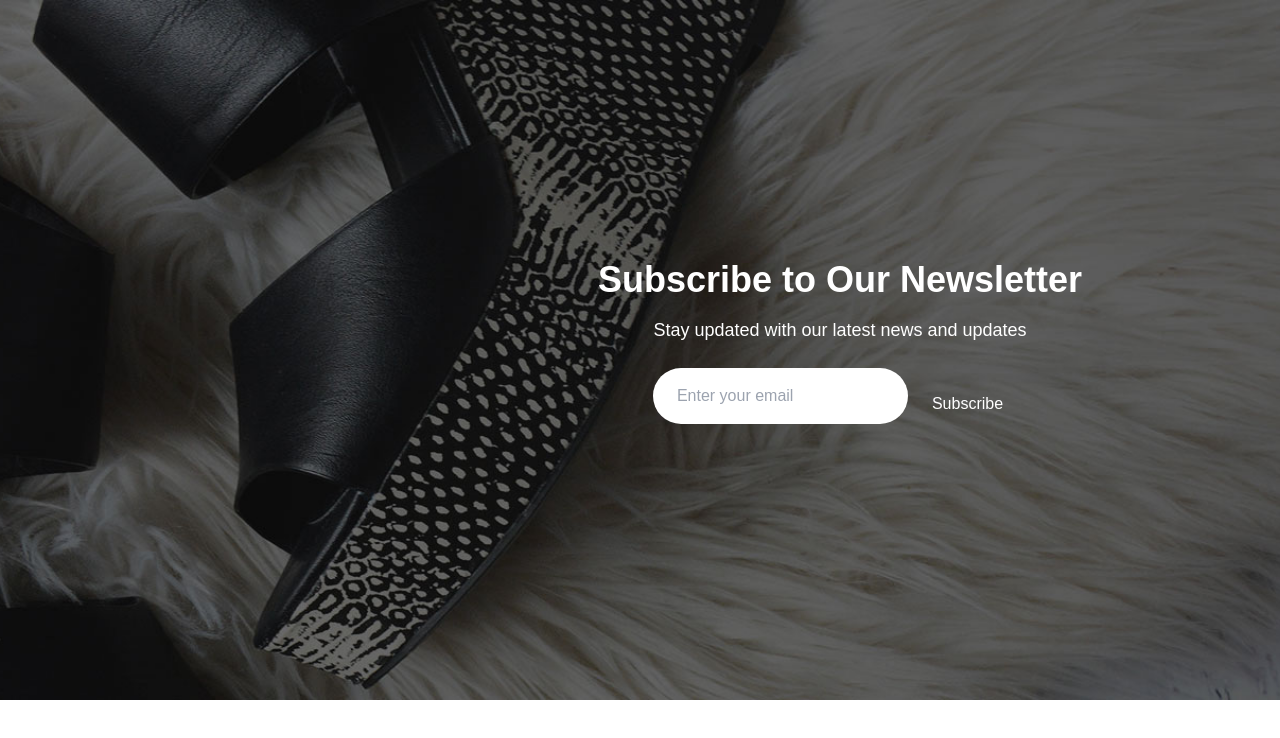
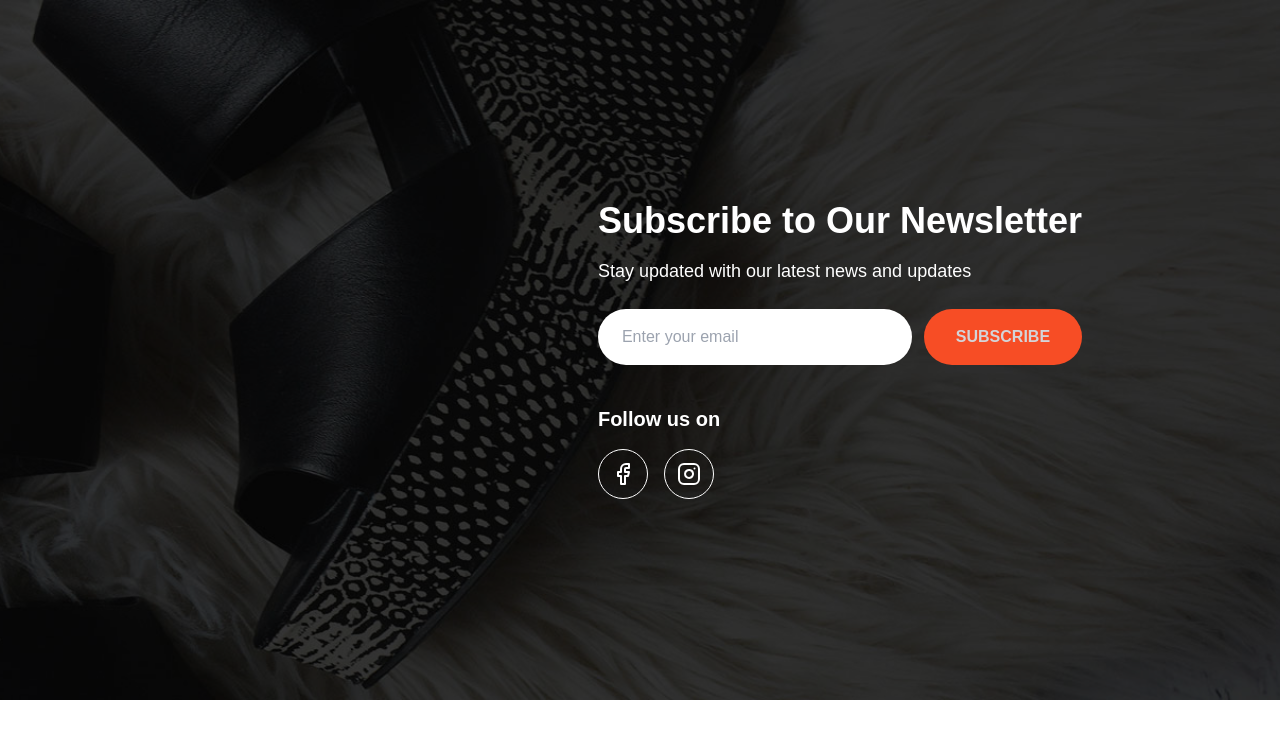
Before and after one commit to Apex10A/drip-republic, a Next.js app: page /Subscribe in a window 1280 px wide. Shown: the top 738 px of the page. Built offline with nearby package versions, Linux system fonts and the light colour scheme.

Commit message:
fix/newsletter page

```diff
--- a/src/app/(landing-page)/Subscribe/page.tsx
+++ b/src/app/(landing-page)/Subscribe/page.tsx
@@ -1,24 +1,36 @@
 import React from 'react';
+import { Facebook, Instagram } from 'lucide-react';
 
 const Page = () => {
   return (
     <div
-      className="relative min-h-[700px] bg-cover bg-center py-20 flex flex-col items-center justify-center text-center"
+      className="relative min-h-[700px] bg-cover bg-center py-20 flex flex-col items-center justify-center"
       style={{ backgroundImage: "url('/img_4.jpg')" }}
     >
-      <div className="" />
-      <div className="relative z-10 text-white flex flex-col items-center translate-x-[200px]">
-        <h1 className="text-4xl font-bold mb-4">Subscribe to Our Newsletter</h1>
-        <p className="text-lg mb-6">Stay updated with our latest news and updates</p>
-        <div className="max-w-md flex">
+      <div className="absolute inset-0 bg-black/50" />
+      <div className="relative z-10 text-white flex flex-col px-4 md:translate-x-[200px] lg:translate-x-[200px] translate-x-0">
+        <h1 className="text-2xl md:text-3xl lg:text-4xl font-bold mb-4 text-center md:text-left">Subscribe to Our Newsletter</h1>
+        <p className="text-base md:text-lg mb-6 text-center md:text-left">Stay updated with our latest news and updates</p>
+        <div className="max-w-xl flex flex-col md:flex-row items-center gap-3">
           <input
             type="email"
             placeholder="Enter your email"
-            className="w-full px-6 py-4 mb-4 rounded-[30px] text-black"
+            className="w-full px-4 md:px-6 py-3 md:py-4 rounded-[30px] text-black outline-none"
           />
-          <button className=" px-6 py-2 rounded hover:bg-blue-700">
+          <button className="w-full md:w-auto bg-[#f74d25] px-6 md:px-8 py-3 md:py-4 rounded-[30px] uppercase text-zinc-300 font-semibold hover:bg-blue-700">
             Subscribe
           </button>
+        </div>
+        <div className="text-center md:text-left">
+          <h1 className="text-lg md:text-xl mt-8 md:mt-10 font-bold">Follow us on</h1>
+          <div className="flex justify-center md:justify-start gap-4 mt-4">
+            <a href="#" className="p-2 md:p-3 border border-white rounded-full hover:bg-white/20 transition-colors">
+              <Facebook size={20} className="md:w-6 md:h-6" />
+            </a>
+            <a href="#" className="p-2 md:p-3 border border-white rounded-full hover:bg-white/20 transition-colors">
+              <Instagram size={20} className="md:w-6 md:h-6" />
+            </a>
+          </div>
         </div>
       </div>
     </div>
```
